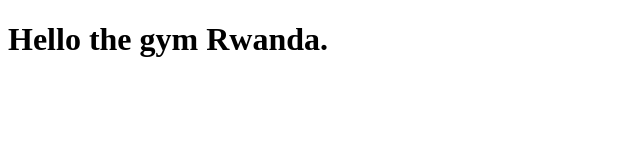
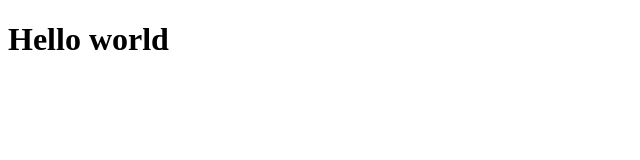
Before and after one commit to hozayves/Gym-Git-Exercise-Solutions, a plain HTML site: page sample-page/index.html in a window 1280 px wide. Shown: the whole page, without its empty margins (0-640 px from the left). Drawn offline with Linux system fonts and the light colour scheme.

Commit message:
Initial commit

```diff
--- a/sample-page/index.html
+++ b/sample-page/index.html
@@ -7,6 +7,6 @@
     <title>Document</title>
 </head>
 <body>
-    <h1>Hello the gym Rwanda.</h1>
+    <h1>Hello world</h1>
 </body>
 </html>
```
